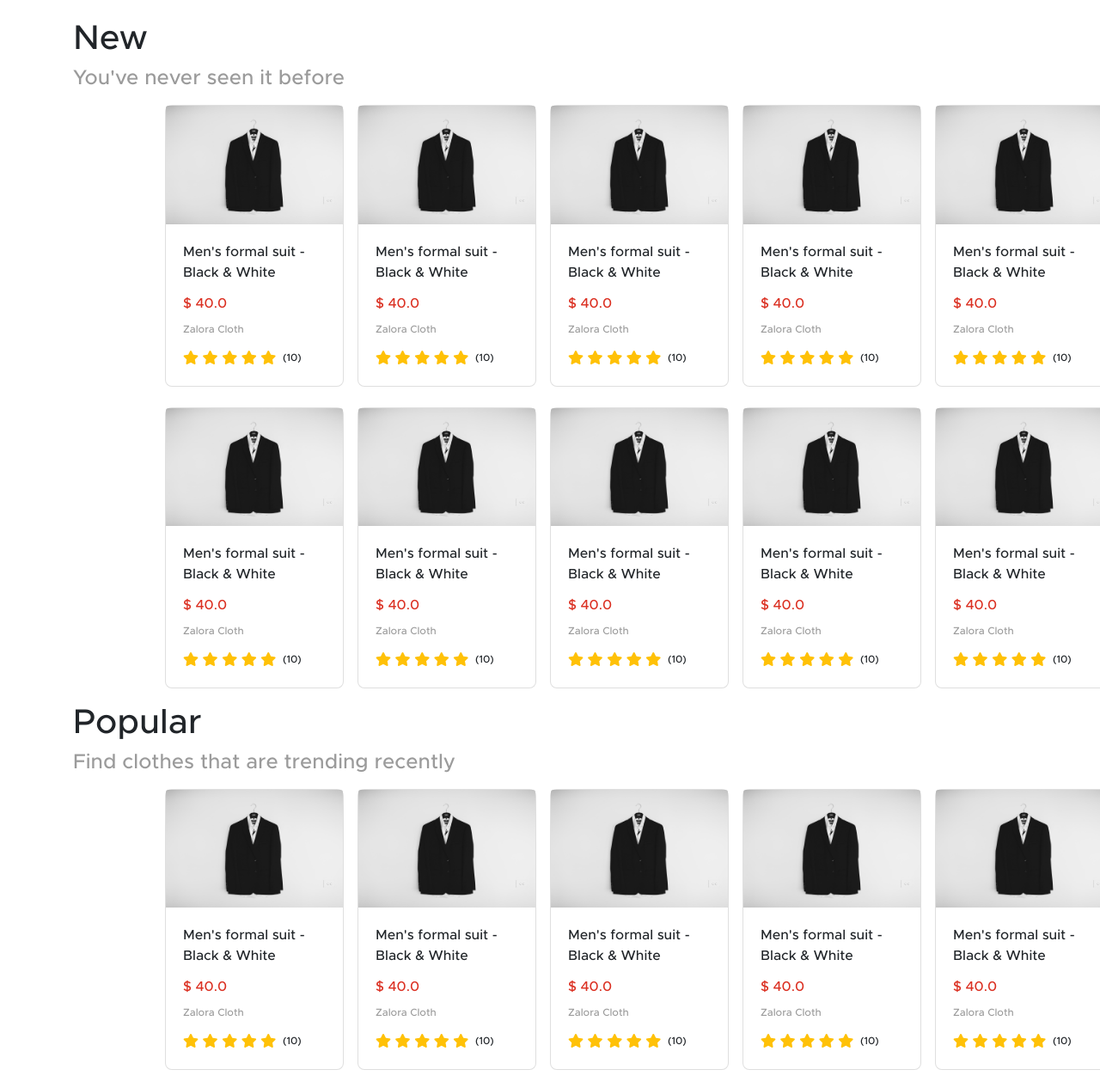
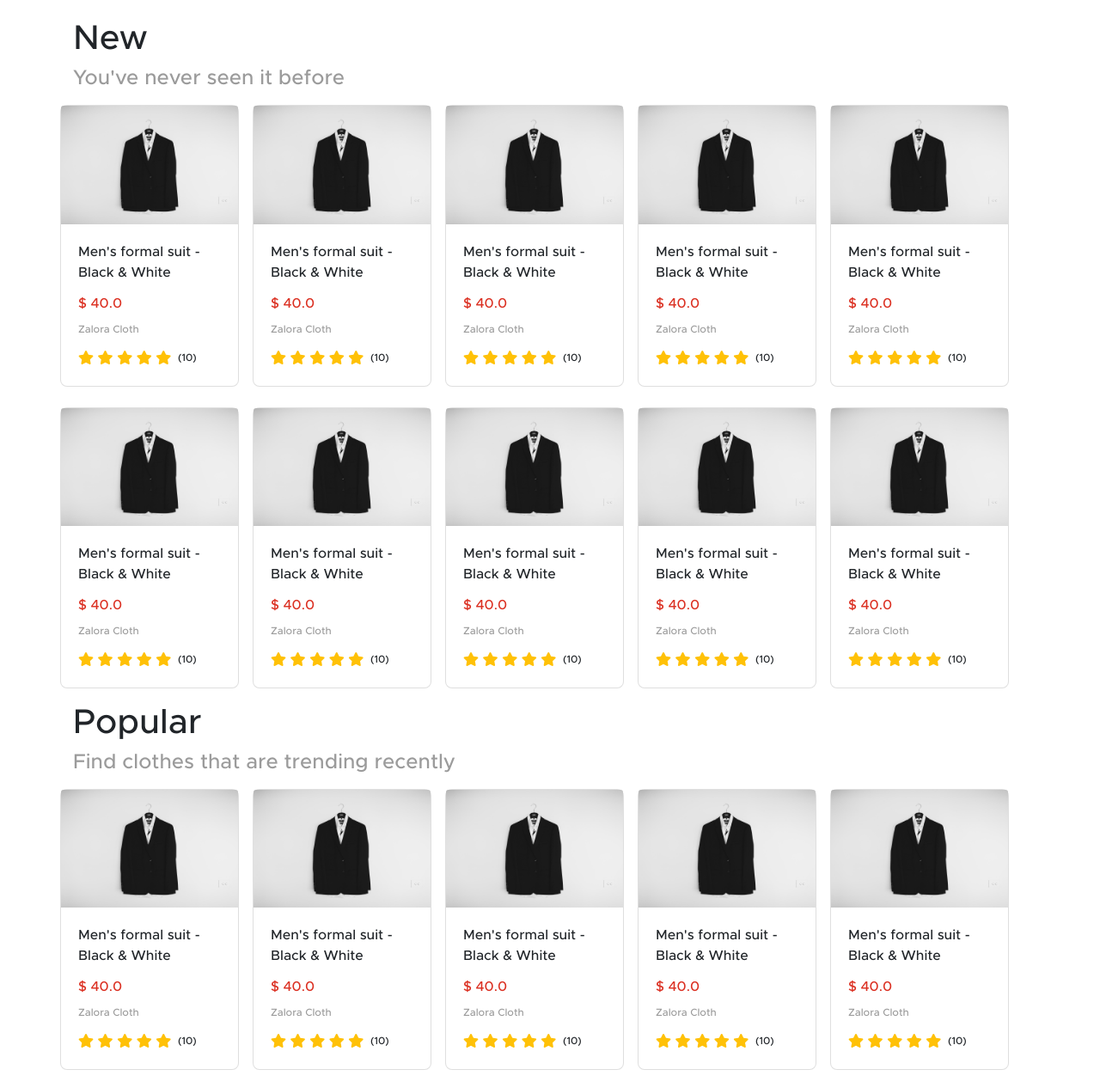
Before and after one commit to MghalyRmdn/blanja_staticweb, a plain HTML site: page index.html in a window 1280 px wide. Shown: the part 720-1986 px from the top of the page at 86% size. Drawn offline with nearby package versions, Linux system fonts and the light colour scheme; files whose address does not match are found by name.

Commit message:
last modified 3

```diff
--- a/index.html
+++ b/index.html
@@ -141,7 +141,7 @@
       </div>
     </div>
   </div>
-  <div class="container mt-2 m-0">
+  <div class="container mt-2">
     <div class="row">
       <div class="col-xs mb-3">
         <div class="card mr-3" style="width:13rem; border-radius: 8px;">
@@ -240,7 +240,7 @@
     </div>
   </div>
 
-  <div class="container mt-2 m-0">
+  <div class="container mt-2">
     <div class="row">
       <div class="col-xs" mb-3">
         <div class="card mr-3" style="width:13rem; border-radius: 8px;">
@@ -347,7 +347,7 @@
       </div>
     </div>
   </div>
-  <div class="container mt-2 m-0">
+  <div class="container mt-2">
     <div class="row">
       <div class="col-xs mb-3">
         <div class="card mr-3" style="width:13rem; border-radius: 8px;">
@@ -446,7 +446,7 @@
     </div>
   </div>
 
-  <div class="container mt-2 m-0">
+  <div class="container mt-2">
     <div class="row">
       <div class="col-xs mb-3">
         <div class="card mr-3" style="width:13rem; border-radius: 8px;">
@@ -545,7 +545,7 @@
     </div>
   </div>
 
-  <div class="container mt-2 m-0">
+  <div class="container mt-2">
     <div class="row">
       <div class="col-xs mb-3">
         <div class="card mr-3" style="width:13rem; border-radius: 8px;">
```
